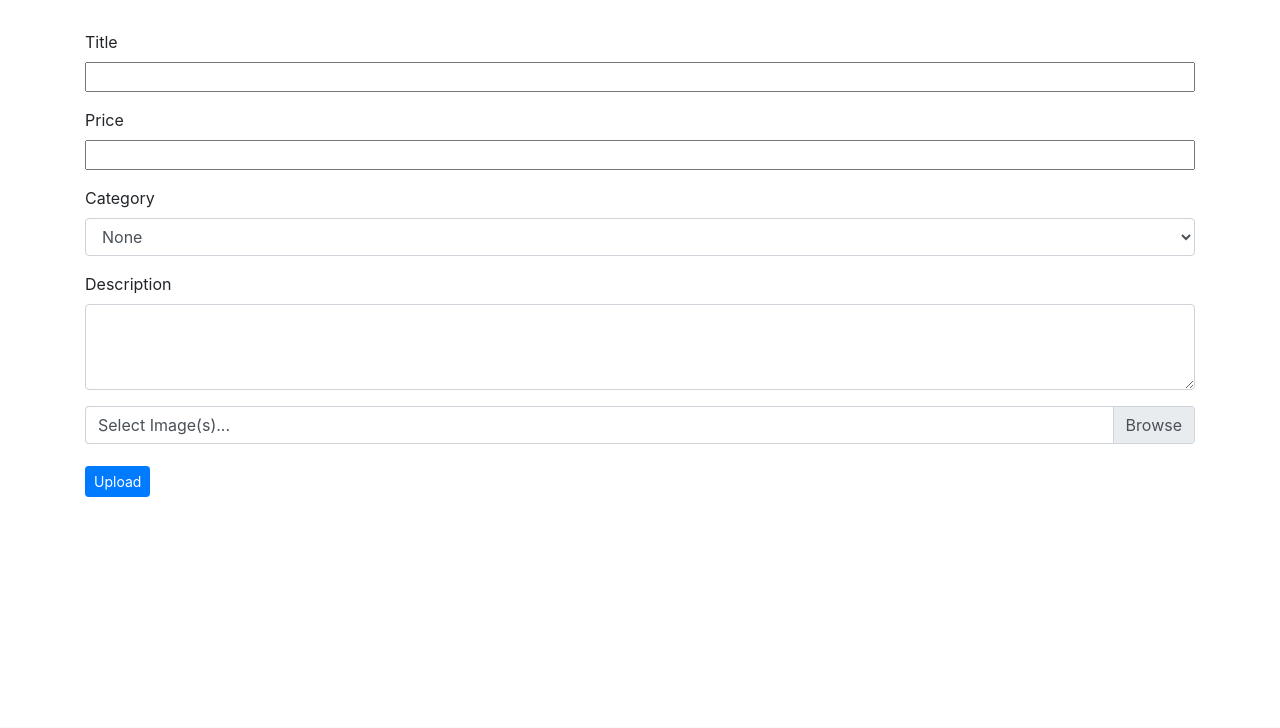
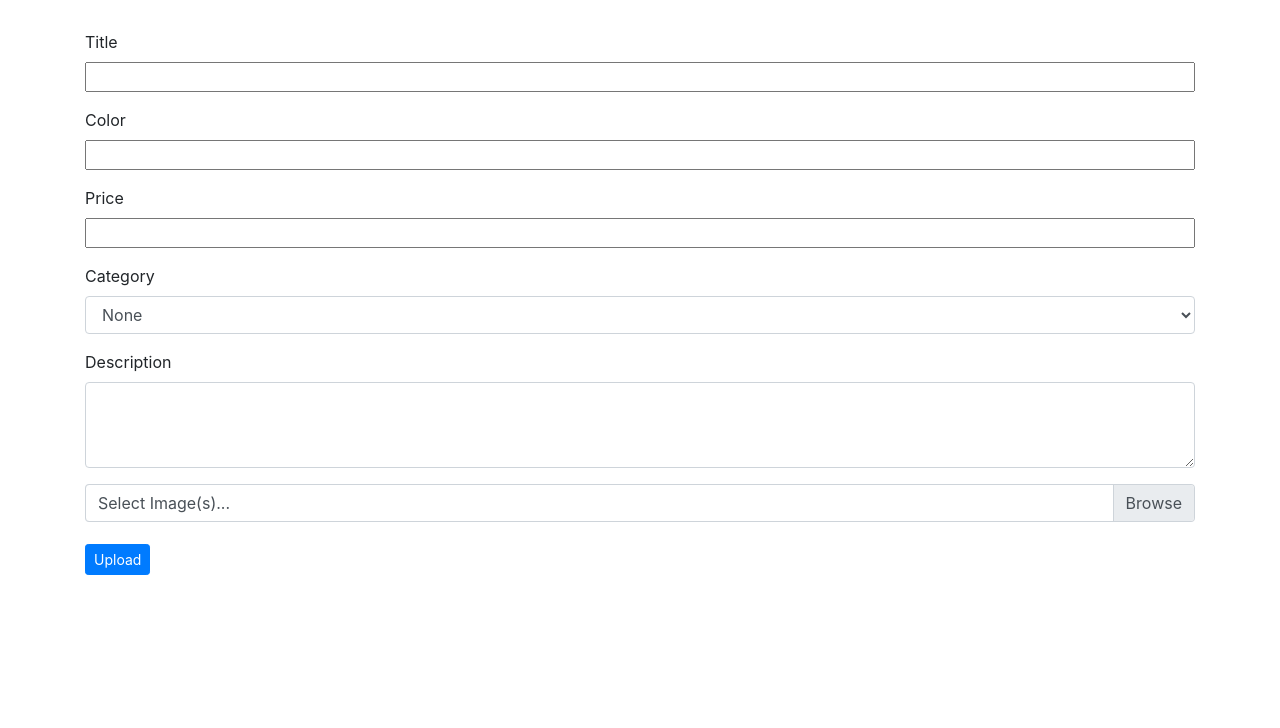
Before and after one commit to izudada/shopifiy_image_repo_challenge, a Flask app: page /user/image_upload in a window 1280 px wide. Shown: the part 82-810 px from the top of the page. Run offline with Flask 2, Linux system fonts and the light colour scheme; a user stored in the database is signed in; some libraries are stand-ins or nearby versions.

Commit message:
Added color column to image table and picture suggestions

```diff
--- a/app.py
+++ b/app.py
@@ -166,6 +166,7 @@ def imageUpload(user_id):
         #   Getting form variables
         user_id = session['id']
         title = request.form['title']
+        color = request.form['color']
         price = request.form['price']
         category = request.form['category'].lower()
         description = request.form['description']
@@ -193,7 +194,7 @@ def imageUpload(user_id):
                     return redirect(url_for('index'))
 
                 #   Send each filename and form data to database as separate rows thus why in a loop
-                cur.execute("INSERT images (user_id, filename, 	title, 	price, category, description, create_time, create_date) VALUES(%s, %s, %s, %s, %s, %s, Now(), Now())", (user_id , filename, title, price, category, description))
+                cur.execute("INSERT images (user_id, filename, 	title, color, price, category, description, create_time, create_date) VALUES(%s, %s, %s, %s, %s, %s, %s, Now(), Now())", (user_id , filename, title, color, price, category, description))
 
                 #   Save all images to folder
                 image.save(os.path.join(app.config['IMAGE_UPLOADS'], filename))
@@ -262,6 +263,10 @@ def view_image(image_id):
     get = cur.execute("SELECT * FROM images WHERE id = %s", [image_id])
     image = cur.fetchone()
 
+    # For suggested Images
+    others =cur.execute("SELECT * FROM images WHERE title = %s and id != %s", [image['title'], image_id])
+    suggested = cur.fetchall()
+
     #   USing user_id value from images table to get the author of the image from users table
     user = cur.execute("SELECT full_name FROM users where id = %s", [image['user_id']])
     data = cur.fetchone()
@@ -269,7 +274,7 @@ def view_image(image_id):
 
     cur.close()
 
-    return render_template('view.html', image=image, author=author, user_id=user_id)
+    return render_template('view.html', image=image, author=author, user_id=user_id, suggested=suggested)
 
 
 #   Route for user profile
--- a/static/css/style.css
+++ b/static/css/style.css
@@ -27,3 +27,7 @@ footer p, .features {
 footer{
     background-color: black !important;
 }
+
+hr{
+    margin-top: 50px;
+}
--- a/templates/add_new_image.html
+++ b/templates/add_new_image.html
@@ -7,6 +7,10 @@
                 <div class="form-group">
                     <label for="title">Title</label>
                     <input type="text" class="form-control-file" name="title" id="title">
+                </div>
+                <div class="form-group">
+                    <label for="color">Color</label>
+                    <input type="text" class="form-control-file" name="color" id="color">
                 </div>
                 <div class="form-group">
                     <label for="price">Price</label>
```
Also changed, not shown: templates/view.html (+26 -0 lines).
